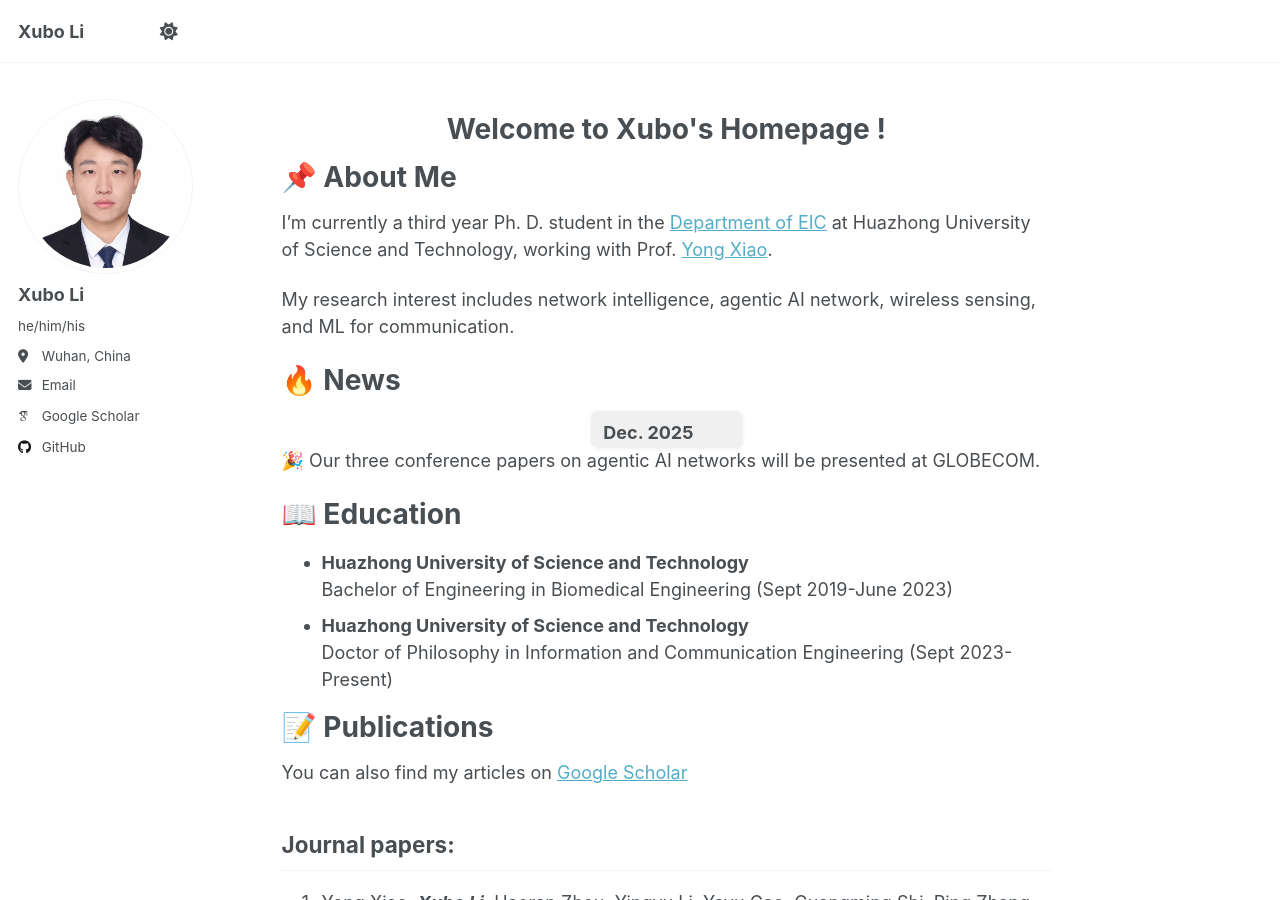
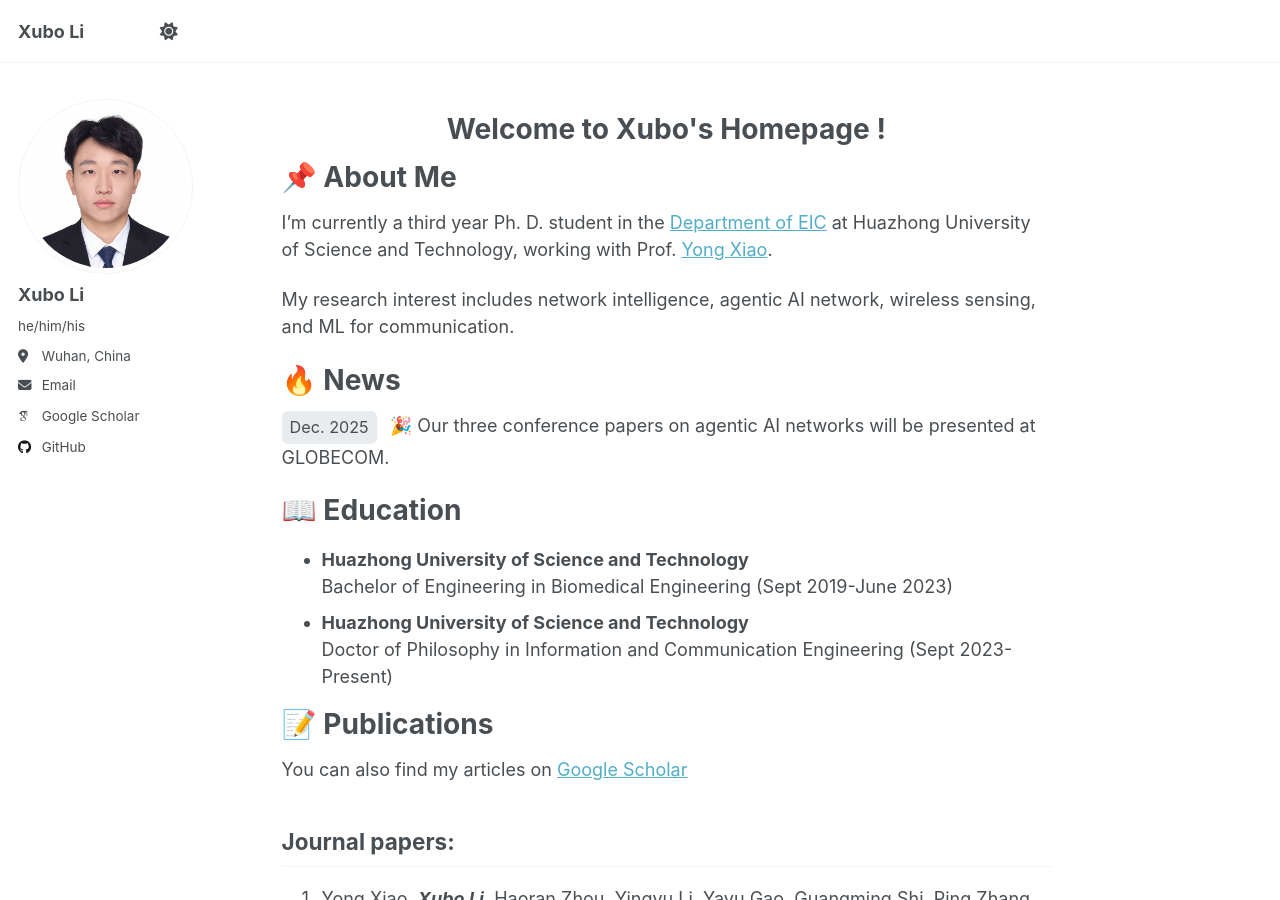
Before and after one commit to XuboLee/xubolee.github.io, a Jekyll site: the page built from _pages/about.md, in a window 1280 px wide and 900 px high. Built offline with Jekyll 4.4.1, drawn with Linux system fonts in a browser that asks for light colours; some web fonts are replaced; a script that is not in the unit is left out.

Commit message:
Update about.md

```diff
--- a/_pages/about.md
+++ b/_pages/about.md
@@ -17,10 +17,7 @@ I'm currently a third year Ph. D. student in the [Department of EIC](https://ei.
 My research interest includes network intelligence, agentic AI network, wireless sensing, and ML for communication.
 
 # 🔥 News
-<div style="background-color: #f0f0f0; padding: 8px 12px; border-radius: 6px; box-shadow: 1px 1px 4px rgba(0,0,0,0.1); width: 150px; height: 36px; margin: 0 auto;">
-  <strong>Dec. 2025</strong>
-</div>
-
+<span style="background-color: #e9ecef; padding: 4px 8px; border-radius: 6px; font-size: 0.9em; margin-right: 8px; display: inline-block; vertical-align: middle;">Dec. 2025</span>
 🎉 Our three conference papers on agentic AI networks will be presented at GLOBECOM.
 
 # 📖 Education
```
